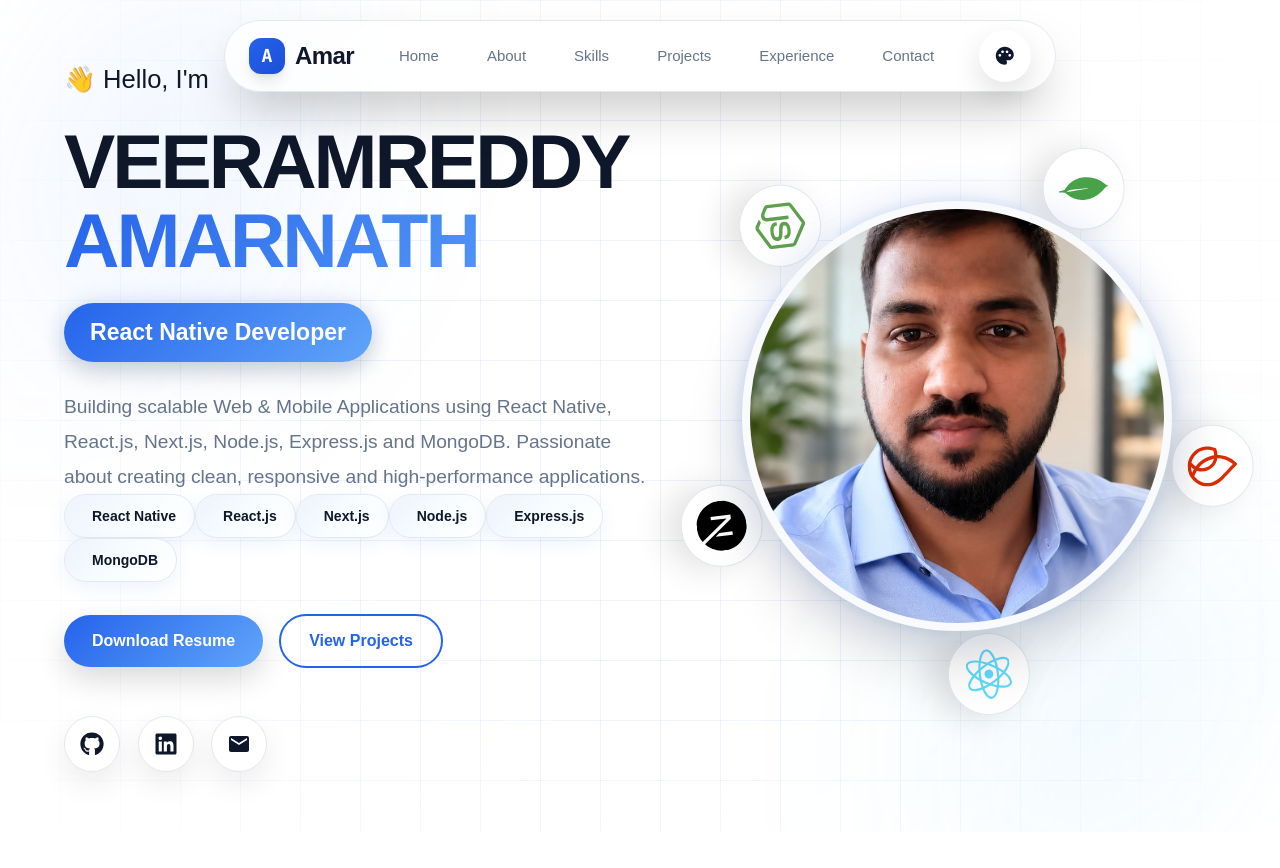
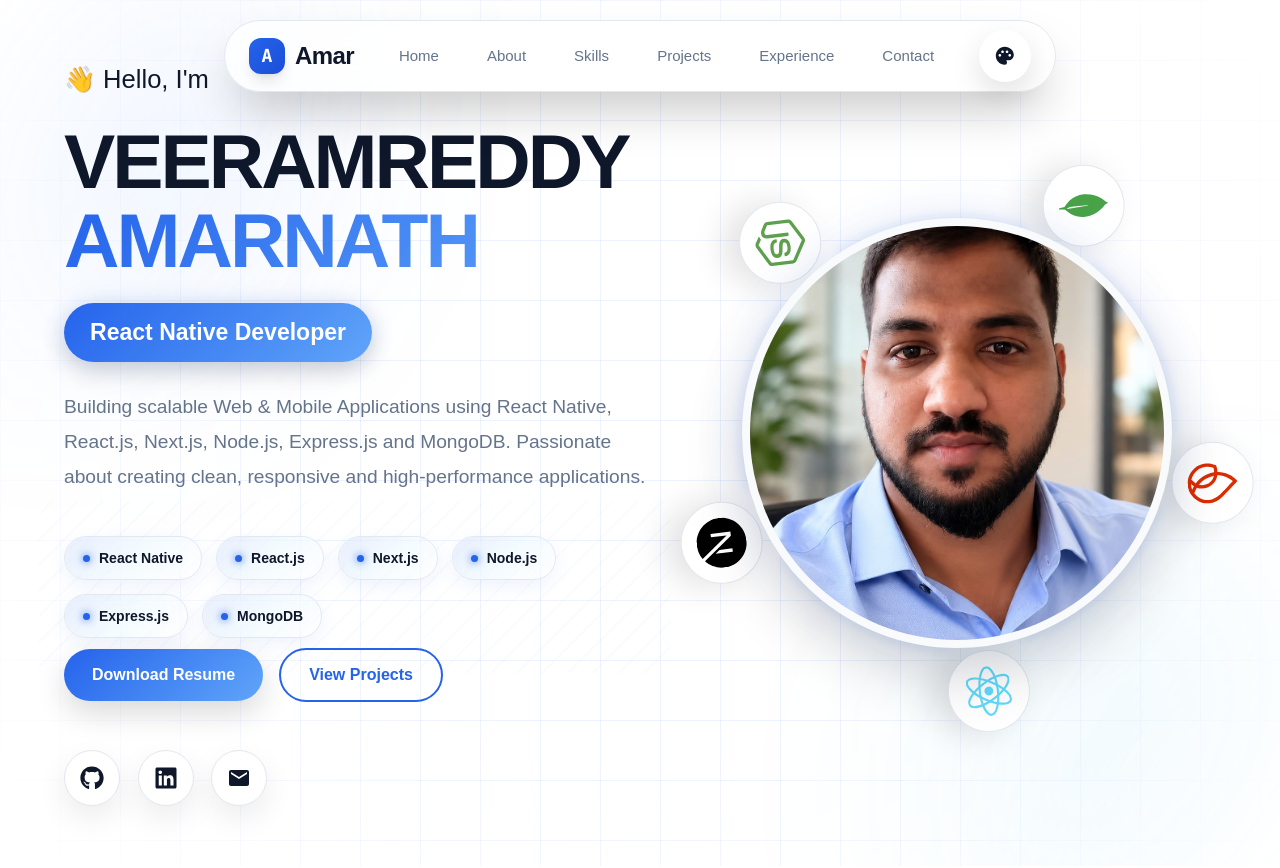
Before and after one commit to Amarnath1810/amar-port-folio, a Next.js app: page / in a window 1280 px wide. Shown: the top 868 px of the page. Built offline with nearby package versions, Linux system fonts and the light colour scheme.

Commit message:
Update Hero.module.scss

```diff
--- a/app/components/hero/Hero.module.scss
+++ b/app/components/hero/Hero.module.scss
@@ -372,73 +372,189 @@
    SKILL CHIP
 ========================================= */
 
+/* =========================================
+   HERO SKILLS CONTAINER
+========================================= */
+
+.skills {
+  position: relative;
+
+  display: flex;
+  flex-wrap: wrap;
+  align-items: center;
+
+  gap: 14px;
+
+  width: 100%;
+
+  margin-top: 2rem;
+  margin-left: 0;
+
+  padding: 10px 0;
+
+  z-index: 10;
+
+  @include tablet {
+    justify-content: center;
+  }
+
+  @include mobile {
+    gap: 10px;
+
+    justify-content: center;
+
+    margin-top: 1.5rem;
+  }
+}
+
+
+/* =========================================
+   SKILLS BACKGROUND LINES
+========================================= */
+
+.skills::before {
+  content: "";
+
+  position: absolute;
+
+  top: -25px;
+  right: -25px;
+  bottom: -25px;
+  left: -25px;
+
+  z-index: -1;
+
+  pointer-events: none;
+
+  opacity: 0.22;
+
+  background-image:
+    repeating-linear-gradient(
+      -45deg,
+      rgba(59, 130, 246, 0.12) 0px,
+      rgba(59, 130, 246, 0.12) 2px,
+      transparent 2px,
+      transparent 18px
+    );
+}
+
+
+/* =========================================
+   SKILL CHIP
+========================================= */
+
 .skill {
   position: relative;
 
   display: inline-flex;
+
   align-items: center;
   justify-content: center;
 
   gap: 9px;
 
   min-height: 44px;
+
   padding: 0 18px;
 
   border-radius: 999px;
 
+  /*
+   * TEXT
+   */
+
   color: var(--text-primary) !important;
+
   -webkit-text-fill-color: var(--text-primary) !important;
 
   font-size: 14px !important;
+
   font-weight: 600 !important;
+
   line-height: 1;
 
   white-space: nowrap;
 
-  background: var(--card-bg);
+  /*
+   * GLASS BACKGROUND
+   */
+
+  background:
+    linear-gradient(
+      135deg,
+      rgba(255, 255, 255, 0.08),
+      rgba(255, 255, 255, 0.02)
+    );
+
+  /*
+   * BORDER
+   */
 
   border: 1px solid var(--border);
 
-  backdrop-filter: blur(14px);
-  -webkit-backdrop-filter: blur(14px);
+  /*
+   * GLASS EFFECT
+   */
+
+  backdrop-filter: blur(16px);
+
+  -webkit-backdrop-filter: blur(16px);
+
+  /*
+   * SHADOW
+   */
+
+  box-shadow:
+    0 6px 18px rgba(37, 99, 235, 0.08);
 
   overflow: hidden;
 
   cursor: default;
 
-  z-index: 10;
+  z-index: 20;
 
-  box-shadow:
-    0 6px 18px rgba(37, 99, 235, 0.08);
+  isolation: isolate;
 
   transition:
     transform 0.3s ease,
     border-color 0.3s ease,
     box-shadow 0.3s ease,
     background 0.3s ease;
+}
 
-  &::before {
+
+/* =========================================
+   SKILL INNER GLOW
+========================================= */
+
+.skill::before {
   content: "";
 
   position: absolute;
+
   inset: 0;
+
+  z-index: -1;
 
   border-radius: inherit;
 
   background:
     linear-gradient(
       135deg,
-        rgba(37, 99, 235, 0.08),
-        rgba(56, 189, 248, 0.04),
+      rgba(37, 99, 235, 0.10),
+      rgba(56, 189, 248, 0.05),
       transparent
     );
 
   pointer-events: none;
-
-    z-index: -1;
 }
 
-  &::after {
+
+/* =========================================
+   SKILL SHINE
+========================================= */
+
+.skill::after {
   content: "";
 
   position: absolute;
@@ -448,6 +564,8 @@
 
   width: 80%;
   height: 100%;
+
+  z-index: 1;
 
   background:
     linear-gradient(
@@ -459,66 +577,129 @@
 
   transform: skewX(-20deg);
 
-    transition: left 0.7s ease;
+  transition:
+    left 0.7s ease;
 
   pointer-events: none;
 }
 
-  &:hover {
+
+/* =========================================
+   SKILL HOVER
+========================================= */
+
+.skill:hover {
   transform: translateY(-4px);
 
   color: var(--text-primary) !important;
+
   -webkit-text-fill-color: var(--text-primary) !important;
 
   border-color: var(--primary);
 
-    background: var(--card-bg);
+  background:
+    linear-gradient(
+      135deg,
+      rgba(37, 99, 235, 0.10),
+      rgba(56, 189, 248, 0.06)
+    );
 
   box-shadow:
     0 10px 28px rgba(37, 99, 235, 0.16);
 }
 
-  &:hover::after {
+
+.skill:hover::after {
   left: 140%;
 }
 
+
+/* =========================================
+   SKILL TEXT
+========================================= */
+
+.skillText {
+  position: relative;
+
+  z-index: 30;
+
+  display: inline-block;
+
+  color: var(--text-primary) !important;
+
+  -webkit-text-fill-color: var(--text-primary) !important;
+
+  font-size: inherit;
+
+  font-weight: inherit;
+
+  line-height: 1;
+
+  white-space: nowrap;
+
+  opacity: 1;
+
+  visibility: visible;
+}
+
+
+/* =========================================
+   SKILL DOT
+========================================= */
+
+.dot {
+  position: relative;
+
+  z-index: 30;
+
+  width: 7px;
+  height: 7px;
+
+  flex-shrink: 0;
+
+  display: inline-block;
+
+  border-radius: 50%;
+
+  background: var(--primary);
+
+  box-shadow:
+    0 0 8px var(--primary);
+
+  opacity: 1;
+
+  visibility: visible;
+}
+
+
+/* =========================================
+   SKILL MOBILE
+========================================= */
+
 @include mobile {
+  .skills {
+    width: 100%;
+
+    gap: 9px;
+
+    padding: 8px 0;
+  }
+
+  .skill {
     min-height: 42px;
 
     padding: 0 15px;
 
     font-size: 13px !important;
   }
-}
-/* =========================================
-   BUTTONS
-========================================= */
 
-.buttons {
-  position: relative;
-
-  display: flex;
-
-  align-items: center;
-
-  justify-content: flex-start;
-
-  gap: 1rem;
-
-  width: 100%;
-
-  margin-top: 2rem;
-
-  @include tablet {
-    justify-content: center;
+  .skillText {
+    font-size: 13px !important;
   }
 
-  @include mobile {
-    flex-direction: column;
-
-    width: 100%;
-
-    gap: 0.8rem;
+  .dot {
+    width: 6px;
+    height: 6px;
   }
 }
 
```
Lines whose indentation alone changed are shown as unchanged.
